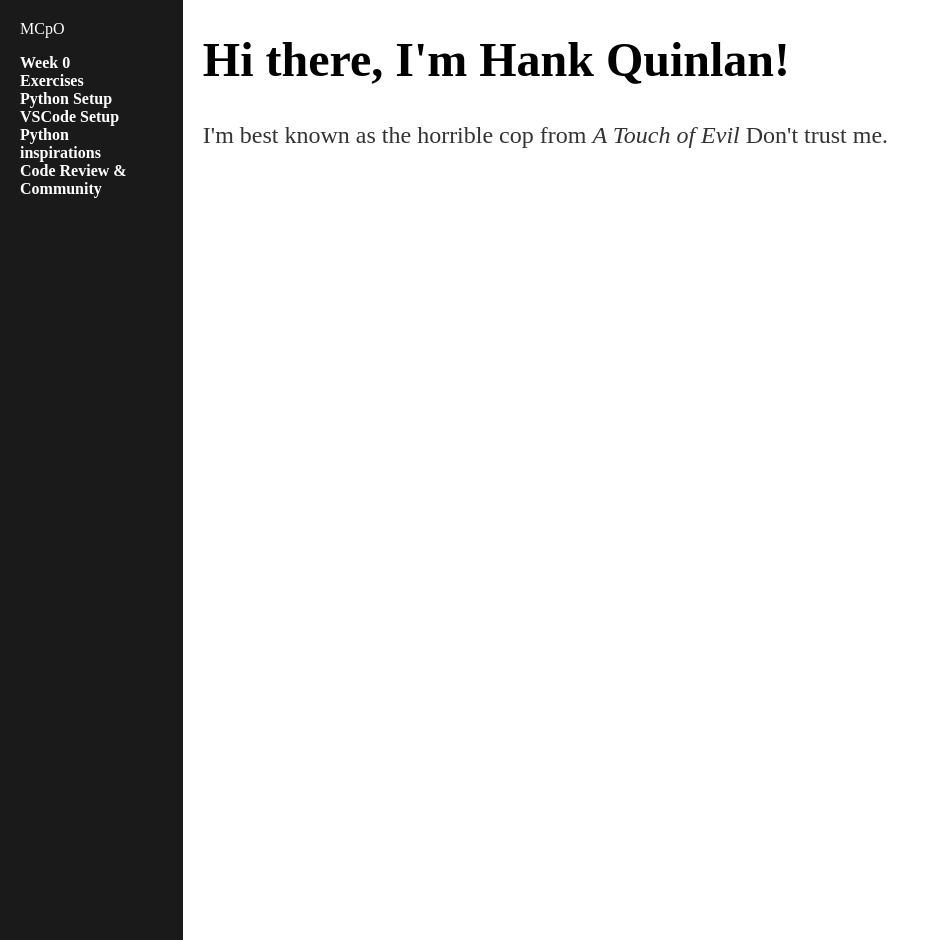
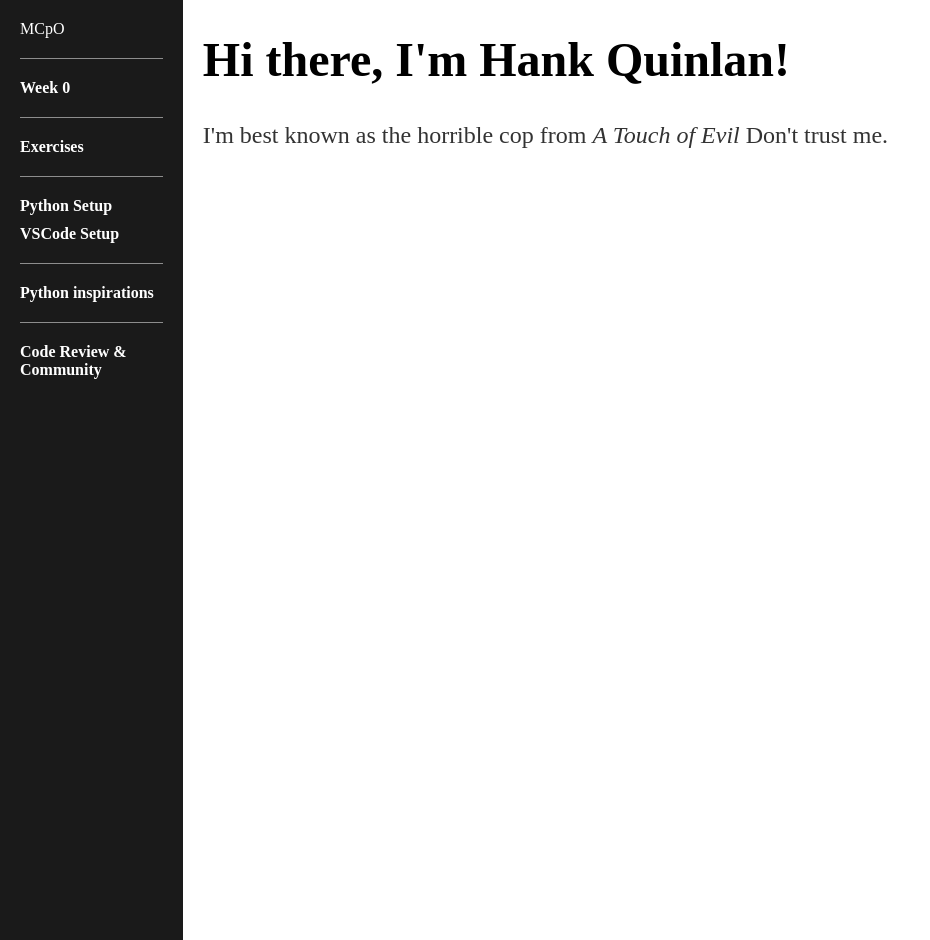
Before and after one commit to mcpo19/mcpo19_backup, a Jekyll site: the page built from index.html, in a window 1280 px wide. Shown: the whole page, without its empty margins (0-930 px from the left). Built offline with Jekyll 4.4.1, drawn with Linux system fonts in a browser that asks for light colours.

Commit message:
Update main.css

```diff
--- a/css/main.css
+++ b/css/main.css
@@ -12,6 +12,11 @@ body {
     padding: 20px;
     overflow-y: scroll;
 }
+span.nav-separator {
+    display: block;
+    border-bottom: 1px solid rgba(255,255,255,0.5);
+    margin: 20px 0px;
+}
 #sidenav ul {
 /*     font-family:'Helvetica', 'Arial', 'Sans-Serif'; */
     padding: 0px;
@@ -20,7 +25,7 @@ body {
 }
 #sidenav ul li {
     display: block;
-    margin-right: 20px;
+    margin: 10px 0px;
 }
 
 /* ul {
```
